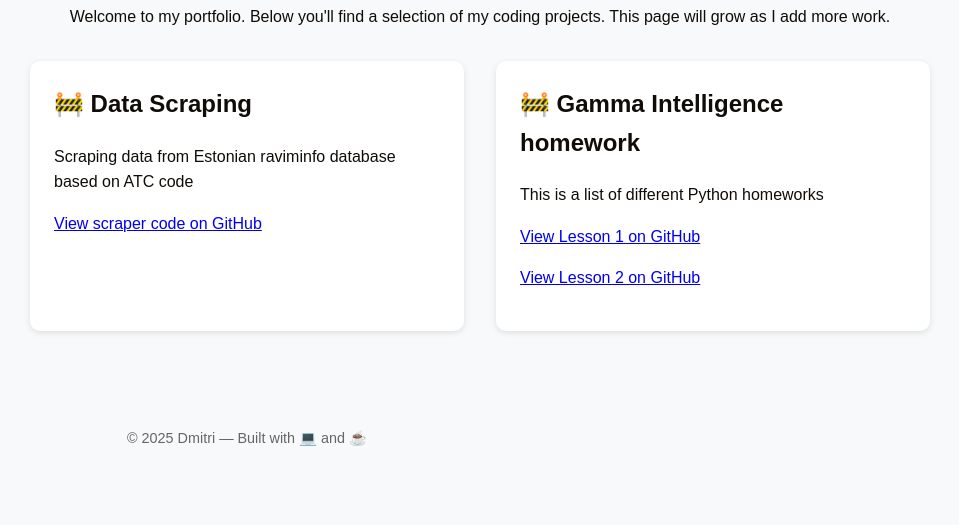
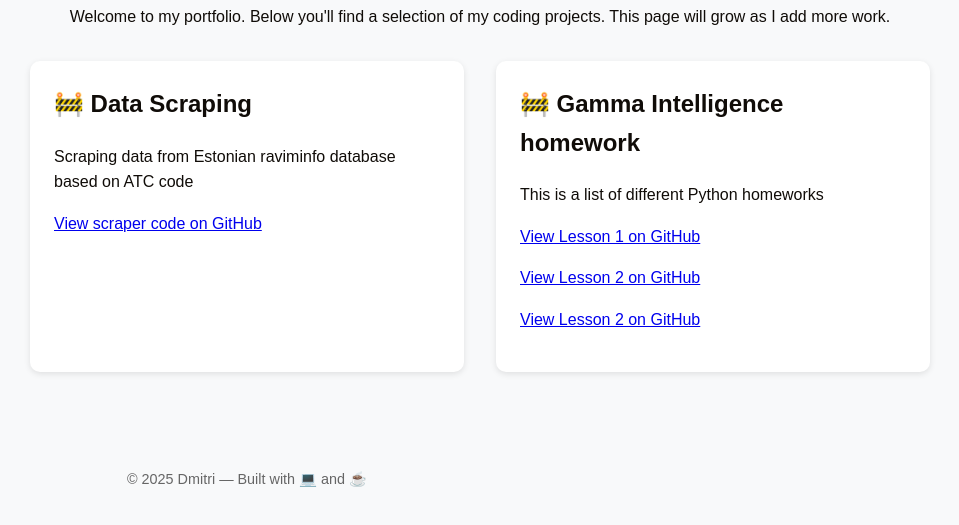
Before and after one commit to bboyDm-T/Portfolio, a plain HTML site: page index.html in a window 1280 px wide. Shown: the part 135-660 px from the top of the page, without its empty margins (160-1119 px from the left). Drawn offline with Linux system fonts and the light colour scheme.

Commit message:
Update index.html

```diff
--- a/index.html
+++ b/index.html
@@ -69,6 +69,7 @@
       <p>This is a list of different Python homeworks</p>
       <p><a href="https://github.com/bboyDm-T/Portfolio/blob/main/GI%20homework/Lesson1_homework.py">View Lesson 1 on GitHub</a></p>
       <p><a href="https://github.com/bboyDm-T/Portfolio/blob/main/GI%20homework/Lesson2_homework.py">View Lesson 2 on GitHub</a></p>
+      <p><a href="https://github.com/bboyDm-T/Portfolio/blob/main/GI%20homework/Lesson3_homework.py">View Lesson 2 on GitHub</a></p>
     </div>
 
   <!-- <div class="project">
```
